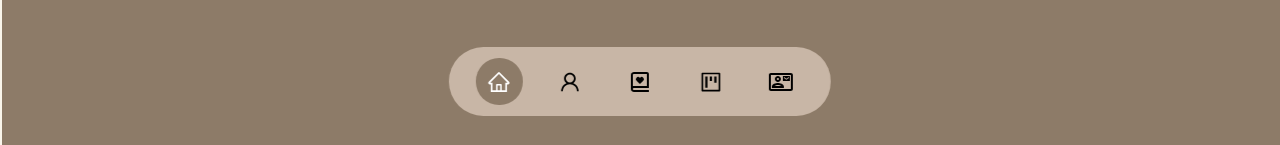
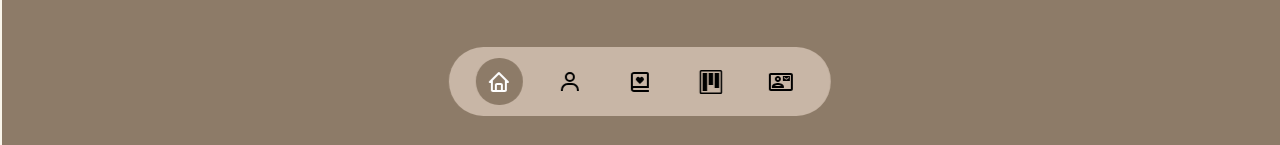
Before and after one commit to Esimehro/portfolio, a React (Vite) app: page / in a window 1280 px wide. Shown: the part 652-797 px from the top of the page. Built offline with nearby package versions, Linux system fonts and the light colour scheme.

Commit message:
home page

```diff
--- a/package.json
+++ b/package.json
@@ -11,7 +11,8 @@
   },
   "dependencies": {
     "react": "^18.2.0",
-    "react-dom": "^18.2.0"
+    "react-dom": "^18.2.0",
+    "react-icons": "^4.10.1"
   },
   "devDependencies": {
     "@types/react": "^18.0.37",
--- a/src/Components/Nav/Nav.jsx
+++ b/src/Components/Nav/Nav.jsx
@@ -1,7 +1,8 @@
 import React, { useState } from "react";
 import { AiOutlineHome, AiOutlineUser, AiOutlineProject } from "react-icons/ai";
 import { MdOutlineContactMail } from "react-icons/md";
-import { BiBookHeart } from "react-icons/bi";
+import { BiBookHeart, BiHome, BiUser } from "react-icons/bi";
+import {GoProject} from 'react-icons/go';
 import nav from "./Nav.module.css";
 
 export const Nav = () => {
@@ -18,7 +19,7 @@ export const Nav = () => {
         onClick={() => handleNavClick("#home")}
         className={activeNav === "#home" ? nav.active : ""}
       >
-        <AiOutlineHome />
+        <BiHome/>
       </a>
 
       <a
@@ -26,7 +27,7 @@ export const Nav = () => {
         onClick={() => handleNavClick("#about")}
         className={activeNav === "#about" ? nav.active : ""}
       >
-        <AiOutlineUser />
+        <BiUser />
       </a>
 
       <a
@@ -42,7 +43,7 @@ export const Nav = () => {
         onClick={() => handleNavClick("#project")}
         className={activeNav === "#project" ? nav.active : ""}
       >
-        <AiOutlineProject />
+        <GoProject />
       </a>
 
       <a
```
Also changed, not shown: 1 other file (tests, documents, lock files or other folders).
